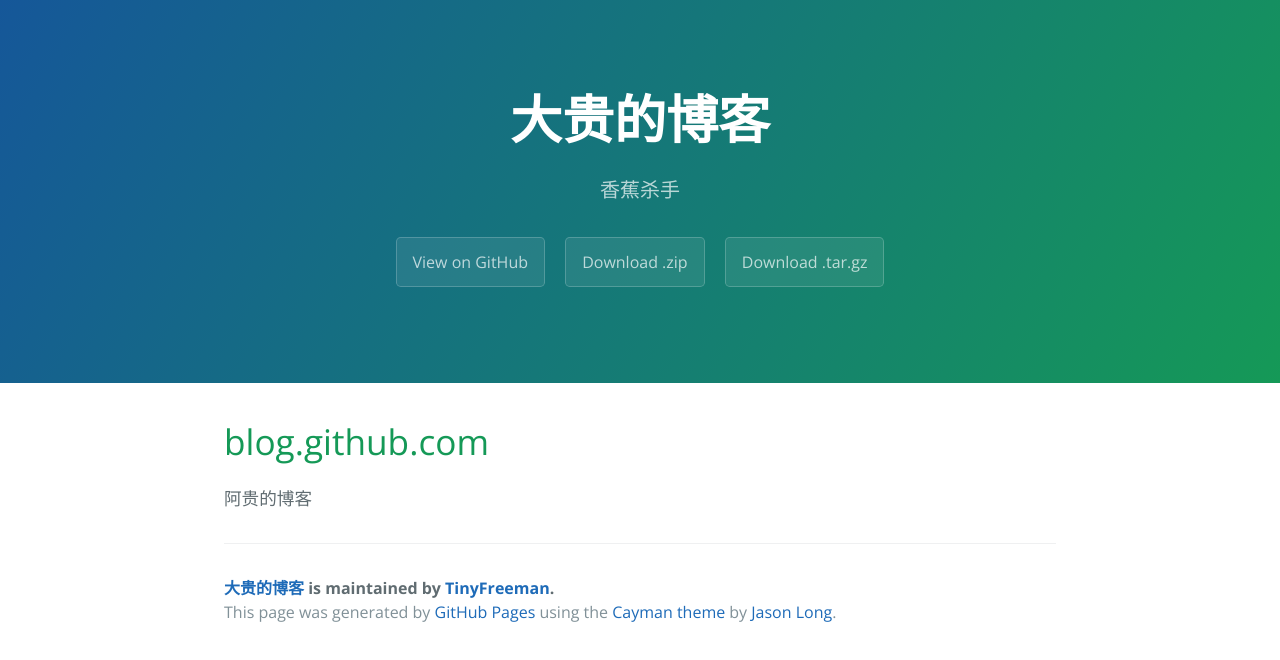
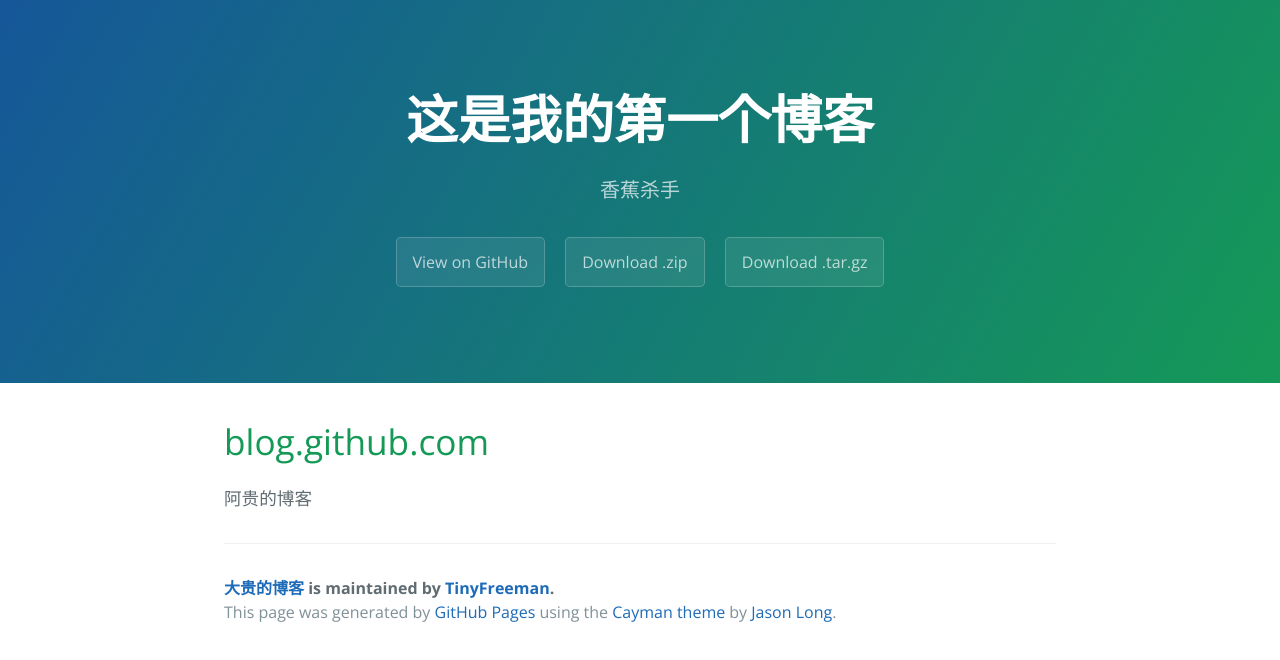
Before and after one commit to TinyFreeman/blog.github.com, a plain HTML site: page index.html in a window 1280 px wide. Drawn offline with nearby package versions, Linux system fonts and the light colour scheme.

Commit message:
修改name

```diff
--- a/index.html
+++ b/index.html
@@ -11,7 +11,7 @@
   </head>
   <body>
     <section class="page-header">
-      <h1 class="project-name">大贵的博客</h1>
+      <h1 class="project-name">这是我的第一个博客</h1>
       <h2 class="project-tagline">香蕉杀手</h2>
       <a href="https://github.com/TinyFreeman/blog.github.com" class="btn">View on GitHub</a>
       <a href="https://github.com/TinyFreeman/blog.github.com/zipball/master" class="btn">Download .zip</a>
```
